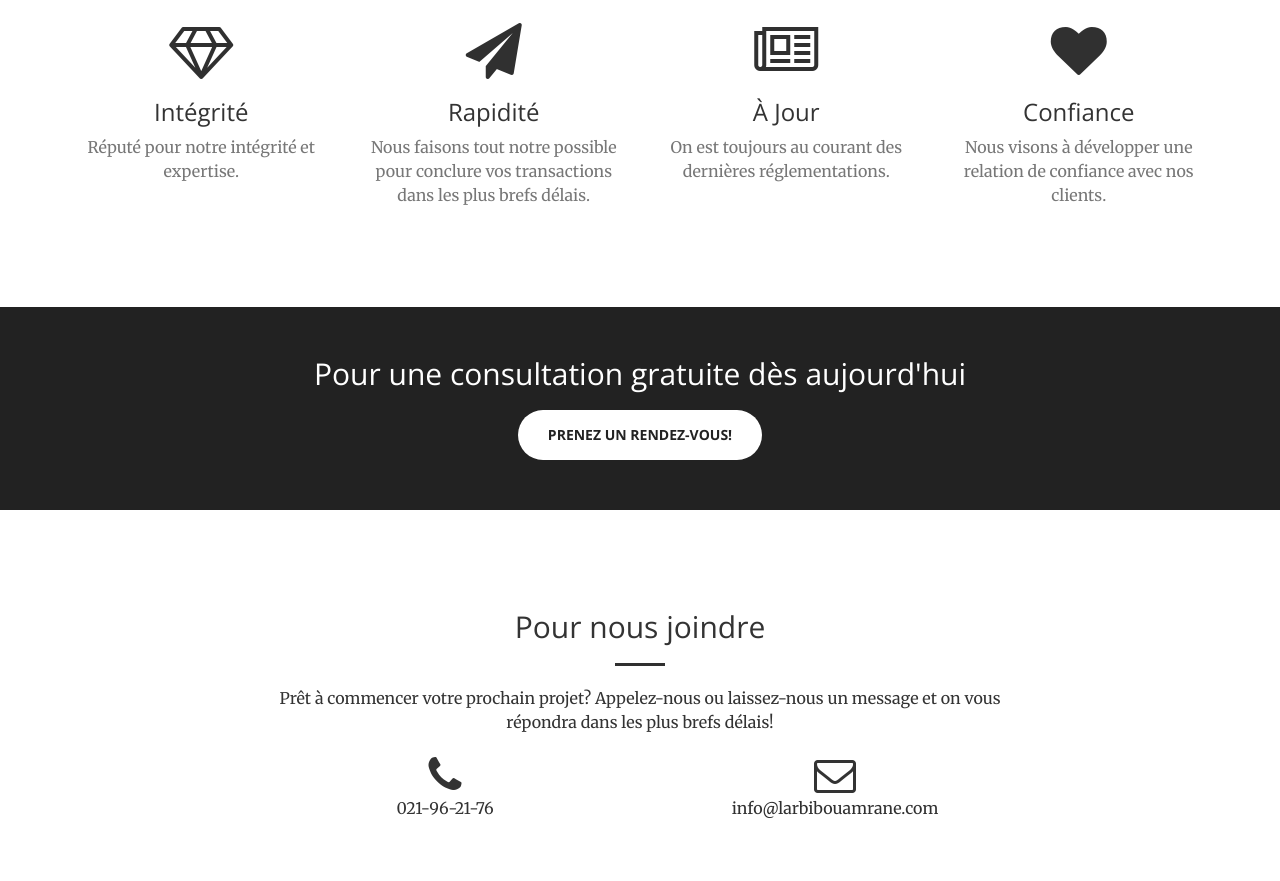
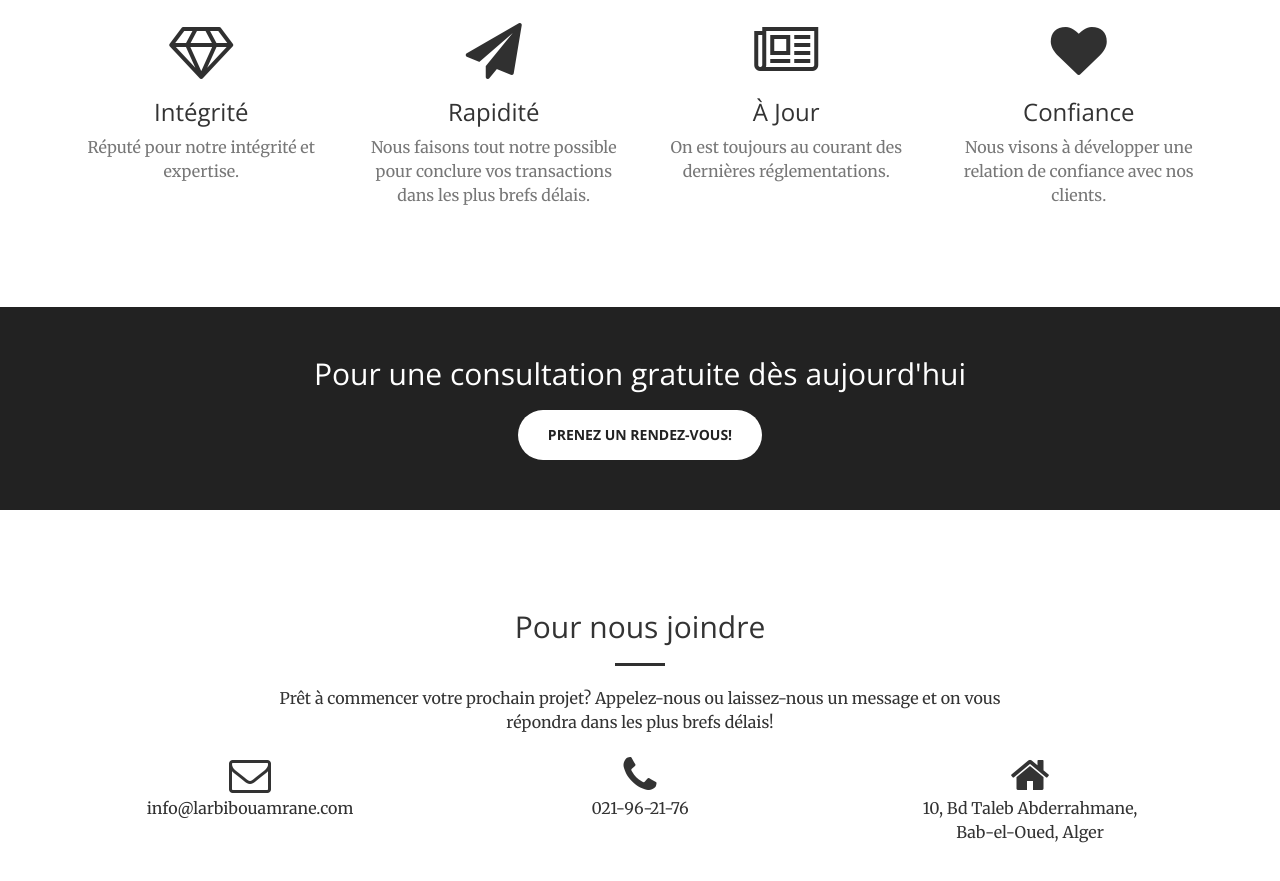
Before and after one commit to moufid4/larbibouamrane-old-, a plain HTML site: page index.html in a window 1280 px wide. Shown: the part 1367-2248 px from the top of the page. Drawn offline with nearby package versions, Linux system fonts and the light colour scheme.

Commit message:
adding address

```diff
--- a/css/creative.css
+++ b/css/creative.css
@@ -89,7 +89,7 @@ aside {
     text-transform: uppercase;
     font-family: 'Open Sans','Helvetica Neue',Arial,sans-serif;
     font-weight: 700;
-    font-size: 27px;
+    font-size: 21px;
     color: #303030;
 }
 
@@ -179,7 +179,7 @@ header {
     min-height: auto;
     text-align: center;
     color: #fff;
-    background-image: url(../img/header2.jpg);
+    background-image: url(../img/header.jpg);
     background-position: center;
     -webkit-background-size: cover;
     -moz-background-size: cover;
--- a/index.html
+++ b/index.html
@@ -159,13 +159,20 @@
                     <hr class="primary">
                     <p>Prêt à commencer votre prochain projet? Appelez-nous ou laissez-nous un message et on vous répondra dans les plus brefs délais!</p>
                 </div>
-                <div class="col-lg-4 col-lg-offset-2 text-center">
+            </div>
+            <div class="row text-center">
+
+                <div class="col-lg-4 text-center">
+                    <i class="fa fa-envelope-o fa-3x wow bounceIn" data-wow-delay=".1s"></i>
+                    <p><a href="mailto:info@larbibouamrane.com">info@larbibouamrane.com</a></p>
+                </div>
+                <div class="col-lg-4  text-center ">
                     <i class="fa fa-phone fa-3x wow bounceIn"></i>
                     <p>021-96-21-76</p>
                 </div>
-                <div class="col-lg-4 text-center">
-                    <i class="fa fa-envelope-o fa-3x wow bounceIn" data-wow-delay=".1s"></i>
-                    <p><a href="mailto:info@larbibouamrane.com">info@larbibouamrane.com</a></p>
+                <div class="col-lg-4 text-center  ">
+                    <i class="fa fa-home fa-3x wow bounceIn"></i>
+                    <p>10, Bd Taleb Abderrahmane,<br /> Bab-el-Oued, Alger</p>
                 </div>
             </div>
         </div>
```
Also changed, not shown: 6 other files.
